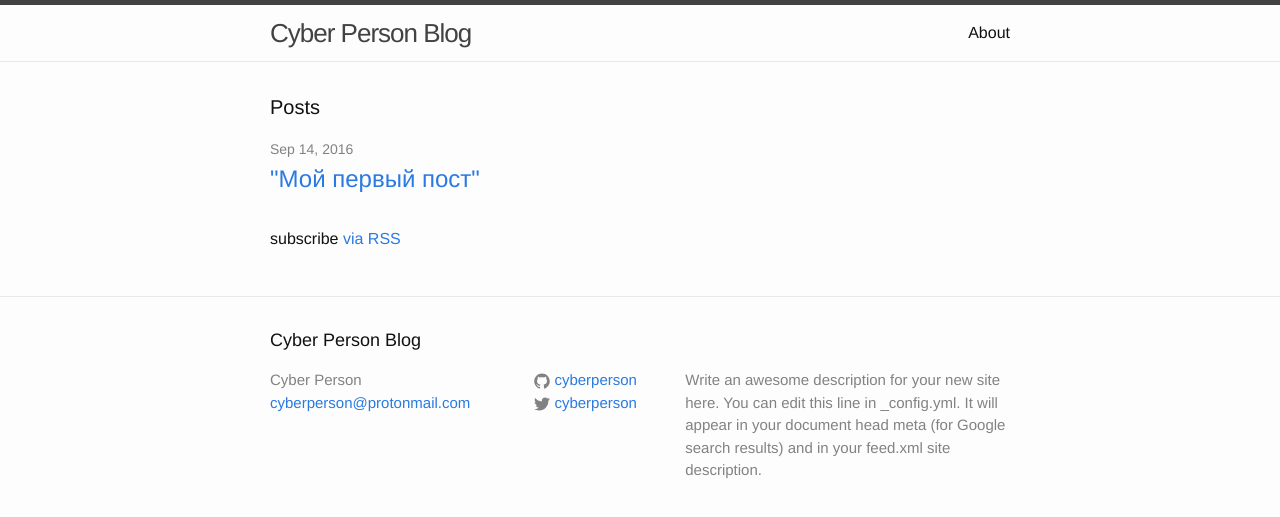
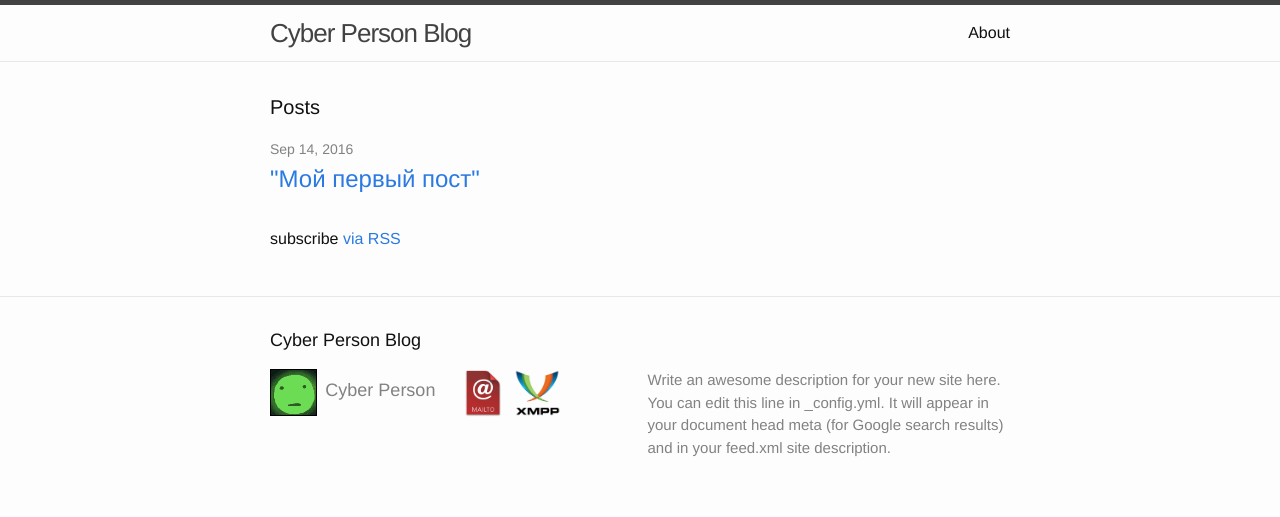
Before and after one commit to cyberperson/cyberperson.github.io, a Jekyll site: the page built from index.html, in a window 1280 px wide. Shown: the top 517 px of the page. Built offline with Jekyll 4.4.1, drawn with Linux system fonts in a browser that asks for light colours.

Commit message:
добавил favicon; добавил джаббер в конфиг; обновил футер, добавив линки mailto и xmpp; изменил размеры сетки футера

```diff
--- a/_config.yml
+++ b/_config.yml
@@ -16,6 +16,7 @@
 title: Cyber Person Blog
 author: Cyber Person
 email: cyberperson@protonmail.com
+xmpp: cyberperson@swissjabber.ch
 description: > # this means to ignore newlines until "baseurl:"
   Write an awesome description for your new site here. You can edit this
   line in _config.yml. It will appear in your document head meta (for
--- a/_includes/footer.html
+++ b/_includes/footer.html
@@ -7,20 +7,24 @@
     <div class="footer-col-wrapper">
       <div class="footer-col footer-col-1">
         <ul class="contact-list">
-          <li>
+          <!--<li>
             {% if site.author %}
               {{ site.author | escape }}
             {% else %}
               {{ site.title | escape }}
             {% endif %}
             </li>
-          <li><a href="mailto:{{ site.email }}">{{ site.email }}</a></li>
+          <li><a href="mailto:{{ site.email }}">{{ site.email }}</a></li>-->
+          <li>
+          <img src="{{ full_base_url }}/001.png">&nbsp;
+          <span style="font-size:large;">Cyber Person</span>
+          </li>
         </ul>
       </div>
 
       <div class="footer-col footer-col-2">
         <ul class="social-media-list">
-          {% if site.github_username %}
+          <!--{% if site.github_username %}
           <li>
             {% include icon-github.html username=site.github_username %}
           </li>
@@ -30,7 +34,11 @@
           <li>
             {% include icon-twitter.html username=site.twitter_username %}
           </li>
-          {% endif %}
+          {% endif %}-->
+          <li>
+          <a href="mailto:{{ site.email }}"><img src="{{ full_base_url }}/mailto.png" width="47px"></a>&nbsp;
+          <a href="xmpp:{{ site.xmpp }}"><img src="{{ full_base_url }}/xmpp.png" width="47px"></a>
+          </li>
         </ul>
       </div>
 
--- a/_includes/head.html
+++ b/_includes/head.html
@@ -9,6 +9,7 @@
 
   {% assign custom_url = site.url | append: site.baseurl %}
   {% assign full_base_url = site.github.url | default: custom_url %}
+  <link rel="icon" type="image/png" href="001.png" />
   <link rel="stylesheet" href="{{ "/css/main.css" | prepend: full_base_url }}">
   <link rel="canonical" href="{{ page.url | replace:'index.html','' | prepend: full_base_url }}">
   <link rel="alternate" type="application/rss+xml" title="{{ site.title | escape }}" href="{{ "/feed.xml" | prepend: full_base_url }}">
--- a/_sass/minima/_layout.scss
+++ b/_sass/minima/_layout.scss
@@ -122,18 +122,18 @@
 }
 
 .footer-col-1 {
-    width: -webkit-calc(35% - (#{$spacing-unit} / 2));
-    width:         calc(35% - (#{$spacing-unit} / 2));
+    width: -webkit-calc(25% - (#{$spacing-unit} / 2));
+    width:         calc(25% - (#{$spacing-unit} / 2));
 }
 
 .footer-col-2 {
-    width: -webkit-calc(20% - (#{$spacing-unit} / 2));
-    width:         calc(20% - (#{$spacing-unit} / 2));
+    width: -webkit-calc(25% - (#{$spacing-unit} / 2));
+    width:         calc(25% - (#{$spacing-unit} / 2));
 }
 
 .footer-col-3 {
-    width: -webkit-calc(45% - (#{$spacing-unit} / 2));
-    width:         calc(45% - (#{$spacing-unit} / 2));
+    width: -webkit-calc(50% - (#{$spacing-unit} / 2));
+    width:         calc(50% - (#{$spacing-unit} / 2));
 }
 
 @include media-query($on-laptop) {
```
Also changed, not shown: 001.png (added), mailto.png (added), xmpp.png (added).
